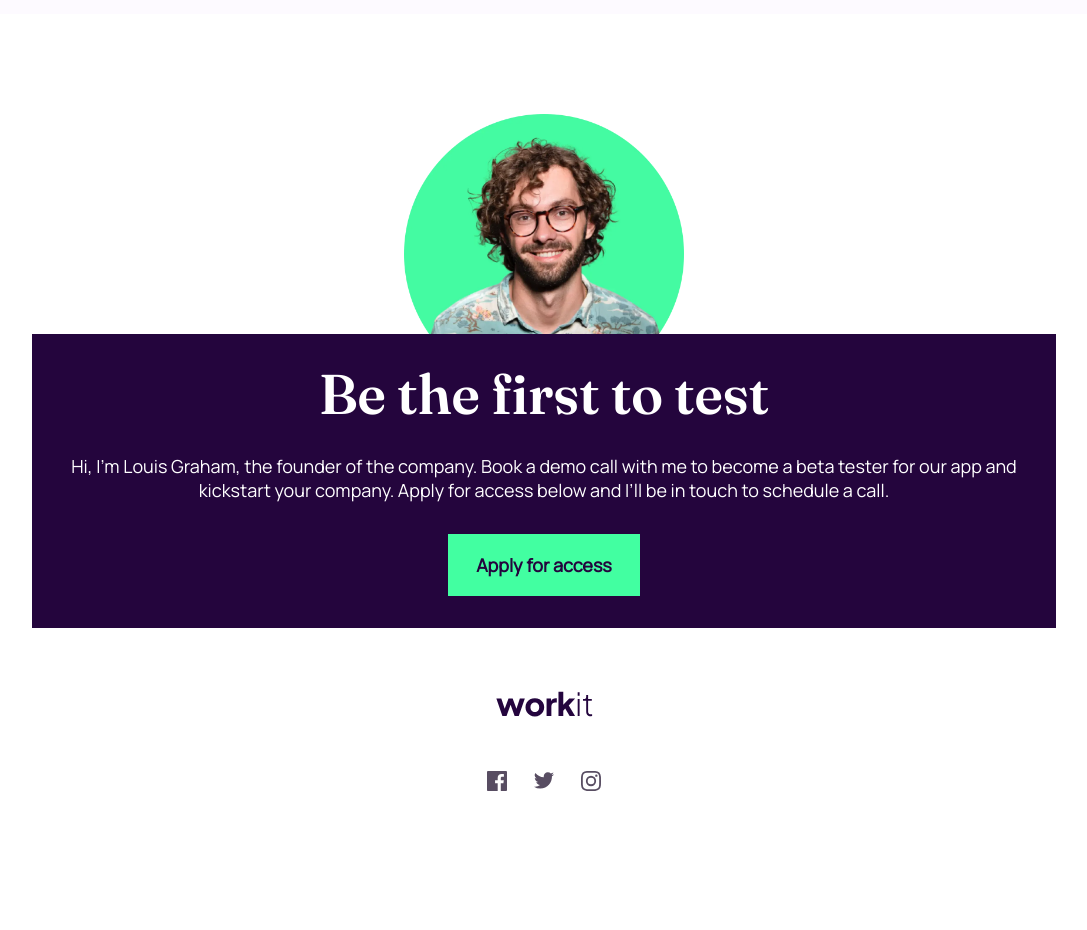
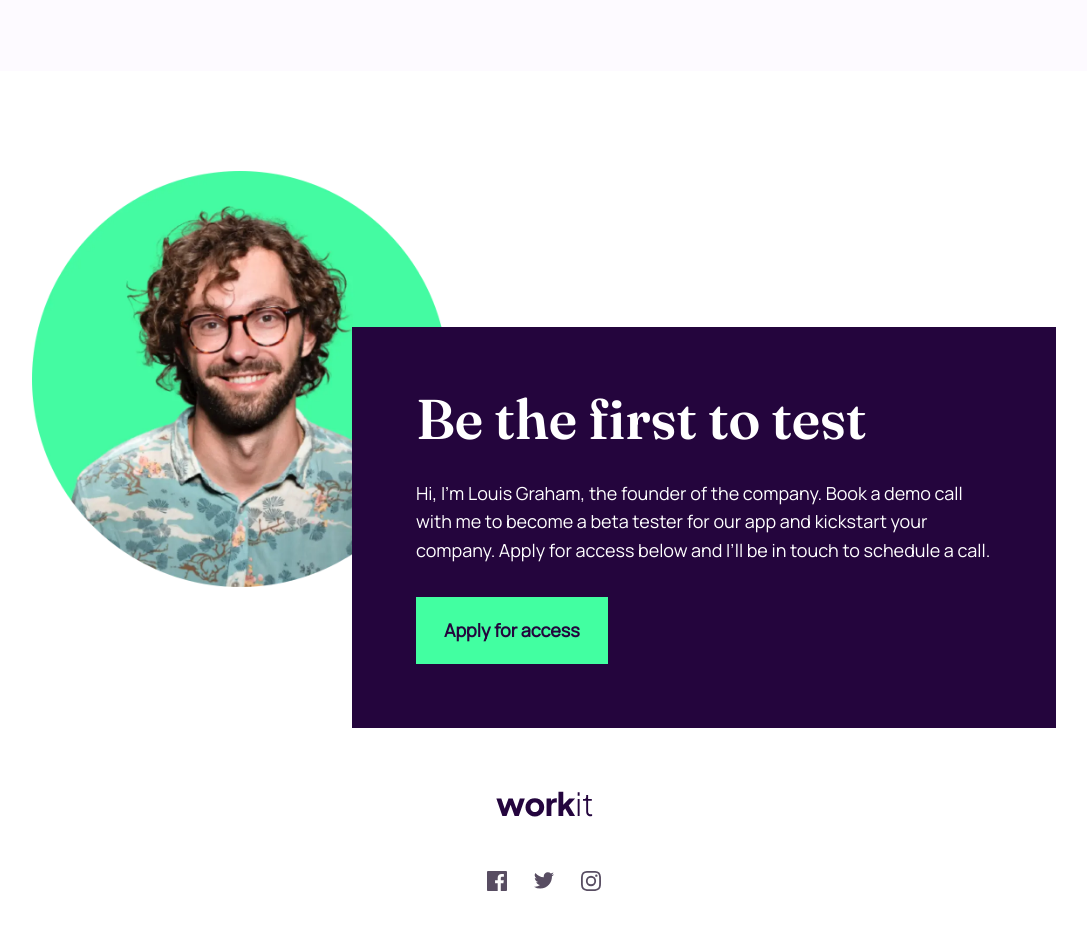
Before and after one commit to nivancheva/workit-landing-page-react, a React (Vite) app: page / in a window 1280 px wide. Shown: the part 1308-2238 px from the top of the page, without its empty margins (96-1183 px from the left). Before the commit the page ends 2162 px from the top, so only its background shows below. Built offline with nearby package versions, Linux system fonts and the light colour scheme.

Commit message:
finish tablet and mobile styling

```diff
--- a/src/App.css
+++ b/src/App.css
@@ -28,6 +28,10 @@
     display: flex;
     align-items: center;
     justify-content: space-between;
+}
+
+h3 {
+    margin-bottom: 1rem;
 }
 
 .features {
@@ -122,8 +126,17 @@
         margin-inline: auto;
     }
 
+    .application-founder {
+        margin-left: 180px;
+        margin-top: 0;
+    }
+
     .application-founder p {
         margin: 1.5rem 0;
+    }
+
+    .imagefounder {
+        margin: 0;
     }
 }
 
@@ -137,6 +150,10 @@
         margin-inline: auto;
         width: 80%;
         max-width: 1110px;
+    }
+
+    h3 {
+        margin-bottom: 1.75rem;
     }
 
     .hero-header {
@@ -157,7 +174,19 @@
         padding-top: 16rem;
     }
 
+    .application-founder {
+        margin-left: 20rem;
+        margin-top: -10rem;
+        text-align: left;
+        padding: 4rem;
+    }
+
     .application-founder p {
         margin: 2rem 0;
     }
+
+    .imagefounder {
+        width: 26rem;
+        margin: 0;
+    }
 }
--- a/src/index.css
+++ b/src/index.css
@@ -35,7 +35,7 @@
   :root {
     --fz-main: 1.125rem;
     --fz-hl: 3.75rem;
-    --fz-h2: 3.5rem;
+    --fz-h2: 3rem;
     --fz-h3: 2rem;
   }
 }
@@ -72,6 +72,7 @@ body {
   font-size: var(--fz-main);
   font-family: var(--ff-main);
   font-weight: var(--fw-regular);
+  line-height: 1.6;
 }
 
 h1,
```
